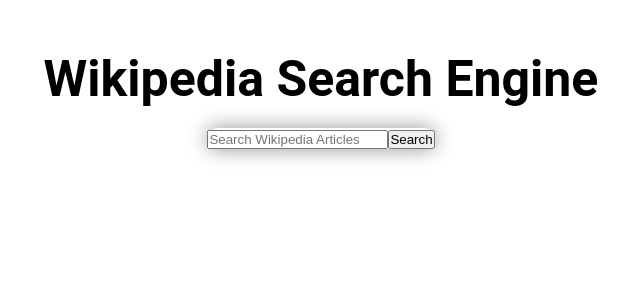
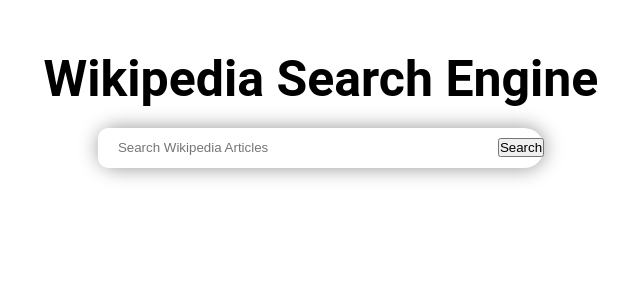
Before and after one commit to mishs/react_app-wikisearch-project, a React (Create React App) app: page / in a window 1280 px wide. Shown: the top 300 px of the page, without its empty margins (319-959 px from the left). Built offline with nearby package versions, Linux system fonts and the light colour scheme.

Commit message:
Input form styling

```diff
--- a/src/App.css
+++ b/src/App.css
@@ -24,3 +24,13 @@
   box-shadow: 0 0 19px 1px rgba(0, 0, 0, 0.39);
   margin-bottom: 30px;
 }
+.App input {
+  line-height: 40px;
+  border-radius: 10px 0 0 10px;
+  border: none;
+  width: 400px;
+  padding: 0 20px;
+}
+.App input:focus {
+  outline: none;
+}
```
